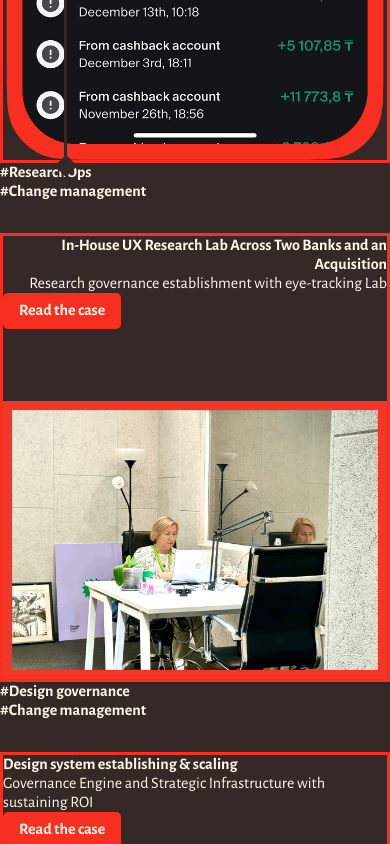
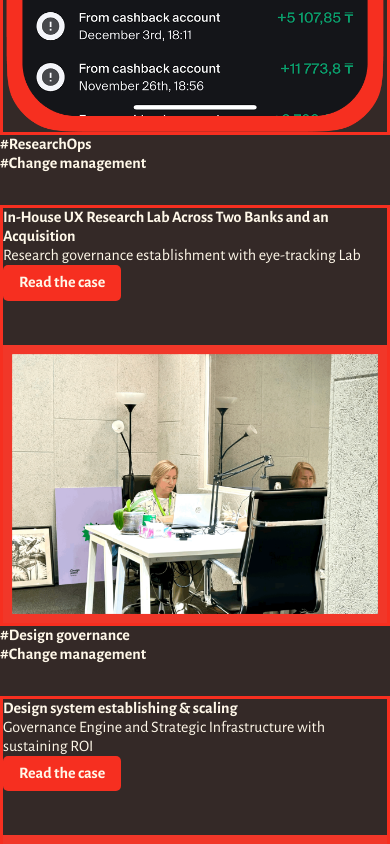
Before and after one commit to voleriyah/portfolio, a Next.js app: page / in a window 390 px wide. Shown: the part 3709-4553 px from the top of the page. Built offline with nearby package versions, Linux system fonts and the light colour scheme; a web font is replaced by a local one.

Commit message:
1 cases fix

```diff
--- a/app/page.tsx
+++ b/app/page.tsx
@@ -407,7 +407,11 @@ export default function Home() {
             maxWidth: '1692px',
           }}
         >
+          <div style={{ position: 'relative', width: '3px', height: '80%'}}>
+              <AnimatedContainerLine position="left" showCaption={false} diamondStopAt="bottom" color="#F62F20" />
+            </div>
           <AnimatedGasfisHeader />
+
         </div>
         <div
   className="w-full mx-auto relative flex items-center justify-start"
@@ -419,7 +423,7 @@ export default function Home() {
     paddingRight: 'clamp(16px, calc(16px + (72px - 16px) * ((100vw - 320px) / (1920px - 320px))), 72px)',
   }}
 >
-<AnimatedContainerLine position="left" showCaption={false} diamondStopAt="bottom" />
+
 {/* First Case Block */}
 <CaseCardTest
   size="large"
--- a/components/CaseCardTest.tsx
+++ b/components/CaseCardTest.tsx
@@ -82,6 +82,7 @@ export default function CaseCard({
       {/* Tags text - Above the card */}
       {tags && (
         <div
+          className={align === 'right' ? 'xl:self-end' : ''}
           style={{
             maxWidth: 'clamp(100%, calc(100% + (300px - 100%) * ((100vw - 1024px) / (1920px - 1024px))), 300px)',
             marginBottom: '32px',
@@ -89,7 +90,7 @@ export default function CaseCard({
           }}
         >
           <p
-            className="font-bold lg:font-extrabold"
+            className={`font-bold xl:font-extrabold ${align === 'right' ? 'text-left xl:text-right' : 'text-left'}`}
             style={{
               color: '#FFF8E9',
               fontFamily: '"Alegreya Sans"',
@@ -107,8 +108,9 @@ export default function CaseCard({
 
       {/* Card Container */}
       <div
-        className={`relative flex flex-col w-full xl:w-[994px] ${align === 'right' ? 'xl:items-end' : 'items-start'}`}
+        className="relative flex flex-col items-start w-full"
         style={{
+          width: 'clamp(100%, calc(100% + (994px - 100%) * ((100vw - 1024px) / (1920px - 1024px))), 994px)',
           maxWidth: '994px',
           boxSizing: 'border-box',
           minHeight: 'clamp(400px, calc(400px + (460px - 400px) * ((100vw - 1024px) / (1920px - 1024px))), 460px)',
@@ -127,30 +129,27 @@ export default function CaseCard({
           alt={phoneImageAlt}
           width={300}
           height={600}
-          className="absolute pointer-events-none z-10 xl:hidden"
+          className="xl:hidden w-auto"
           style={{
-            left: '50%',
-            top: 'clamp(-100px, calc(-100px + (-60px - -100px) * ((100vw - 320px) / (1024px - 320px))), -60px)',
-            transform: 'translateX(-50%)',
-            width: 'auto',
-            height: 'clamp(200px, calc(200px + (300px - 200px) * ((100vw - 320px) / (1024px - 320px))), 300px)',
+            height: 'auto',
+            maxWidth: '50%',
             objectFit: 'contain',
+            marginTop: '44px',
           }}
         />
       )}
 
       {/* Title */}
       <h3
+        className={align === 'right' ? 'text-left xl:text-right xl:self-end' : 'text-left'}
         style={{
           maxWidth: 'clamp(460px, calc(100% + (300px - 100%) * ((100vw - 1024px) / (1920px - 1024px))), 300px)',
-          alignSelf: align === 'right' ? 'flex-end' : 'stretch',
           color: 'var(--main-white, #FFF8E9)',
           fontFamily: '"Alegreya Sans"',
           fontSize: 'clamp(32px, calc(32px + (48px - 32px) * ((100vw - 1024px) / (1920px - 1024px))), 48px)',
           fontStyle: 'normal',
           fontWeight: 900,
           lineHeight: 'normal',
-          textAlign: align === 'right' ? 'right' : 'left',
         }}
       >
         {title}
@@ -158,11 +157,10 @@ export default function CaseCard({
 
       {/* Description */}
       <p
+        className={align === 'right' ? 'text-left xl:text-right xl:self-end' : 'text-left'}
         style={{
           maxWidth: 'clamp(460px, calc(100% + (300px - 100%) * ((100vw - 1024px) / (1920px - 1024px))), 300px)',
-          alignSelf: align === 'right' ? 'flex-end' : 'stretch',
           color: 'var(--main-white, #FFF8E9)',
-          textAlign: align === 'right' ? 'right' : 'left',
           fontFamily: '"Alegreya Sans"',
           fontSize: 'clamp(20px, calc(20px + (32px - 20px) * ((100vw - 1024px) / (1920px - 1024px))), 32px)',
           fontStyle: 'normal',
@@ -174,7 +172,7 @@ export default function CaseCard({
       </p>
 
       {/* Button */}
-      <div className="w-full xl:w-auto">
+      <div className={`w-full xl:w-auto ${align === 'right' ? 'xl:self-end' : ''}`}>
         <MainButton
           size={buttonSize}
           onClick={onButtonClick}
@@ -189,7 +187,7 @@ export default function CaseCard({
           className="flex flex-col justify-center items-center self-stretch xl:hidden"
           style={{
             width: '100%',
-            marginTop: '72px',
+            marginTop: '44px',
           }}
         >
           <Image
@@ -198,7 +196,7 @@ export default function CaseCard({
             width={640}
             height={600}
             style={{
-              width: '100%',
+              width: 'auto',
               height: 'auto',
               objectFit: 'contain',
             }}
```
